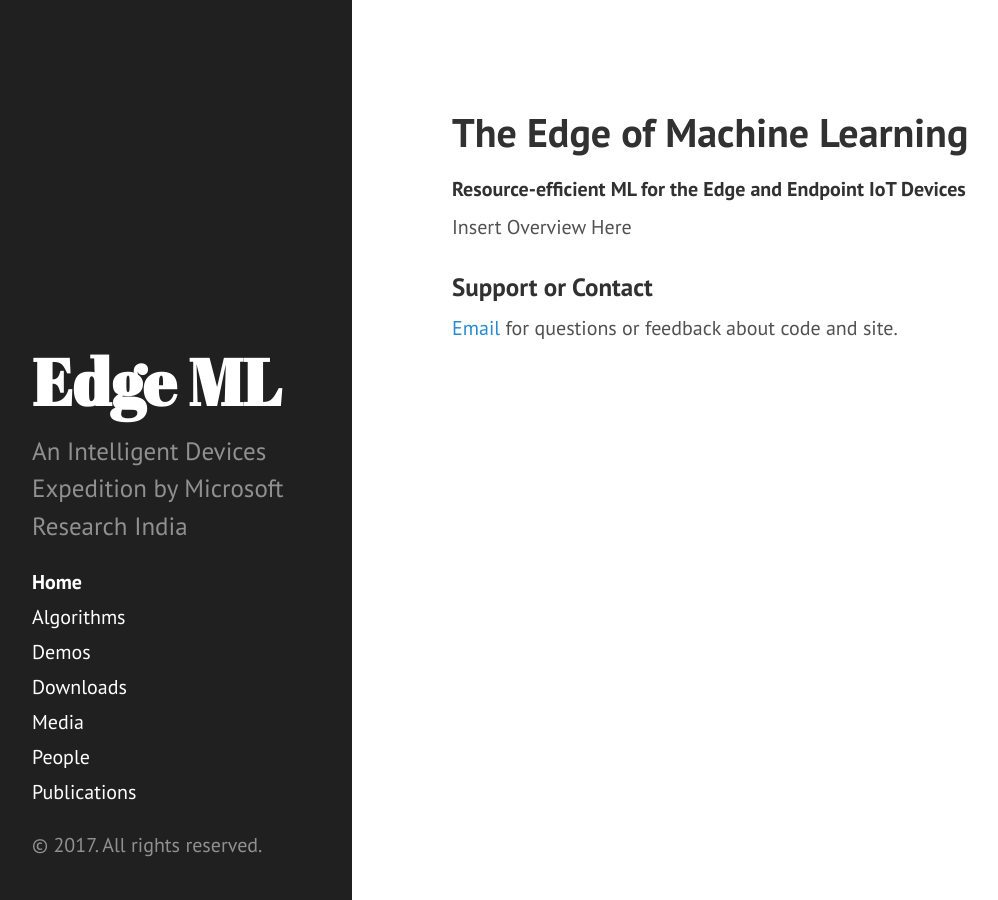
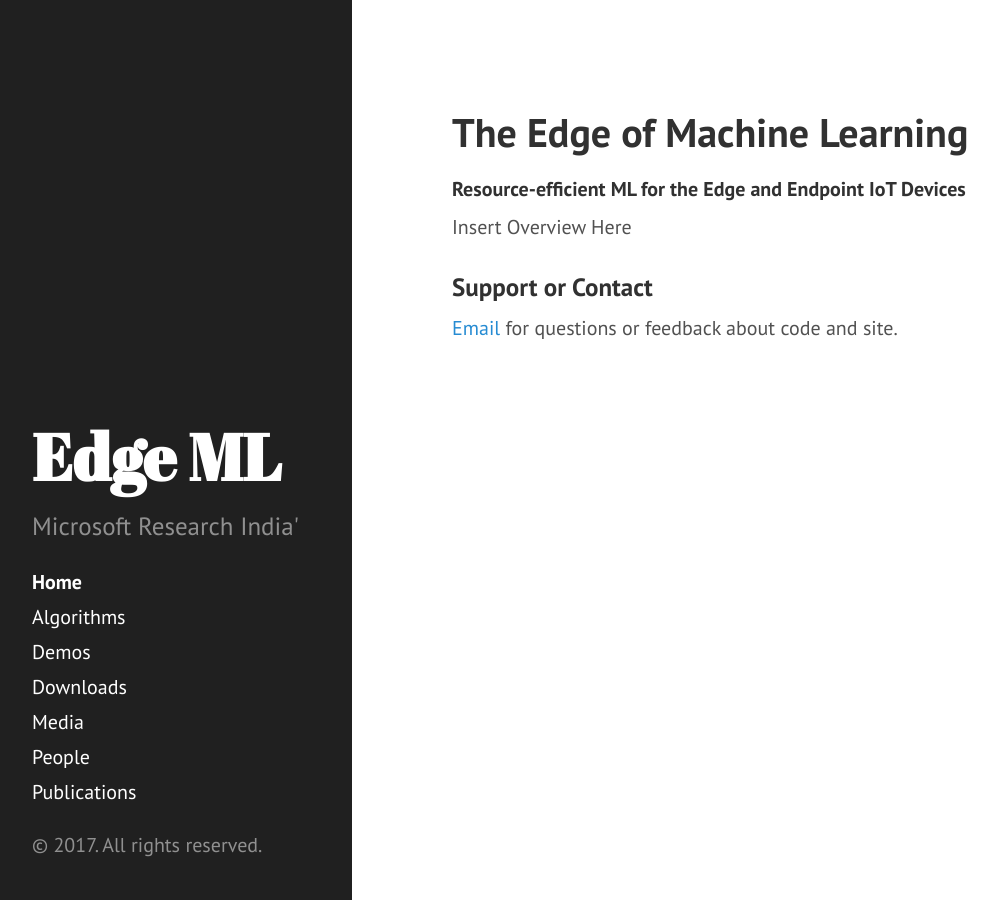
Before and after one commit to ShishirPatil/EdgeML, a Jekyll site: the page built from index.html, in a window 1280 px wide. Shown: the whole page, without its empty margins (8-1006 px from the left). Built offline with Jekyll 4.4.1, drawn with Linux system fonts in a browser that asks for light colours; the list of posts is cut into pages by our own code.

Commit message:
changed _config.yml

```diff
--- a/_config.yml
+++ b/_config.yml
@@ -7,14 +7,14 @@ permalink:        pretty
 
 # Setup
 title:            'Edge ML'
-tagline:          'AI on the edge.'
-description:      'An Intelligent Devices Expedition by Microsoft Research India'
+tagline:          'The Edge of ML.'
+description:       Microsoft Research India'
 url:              'http://harsha-simhadri.org/'
 baseurl:          /EdgeML
 
 author:
-  name:           'Mark Otto'
-  url:            https://twitter.com/mdo
+  name:           'Harsha Vardhan Simhadri'
+  url:            http://harsha-simhadri.org
 
 paginate:         2
 
```
